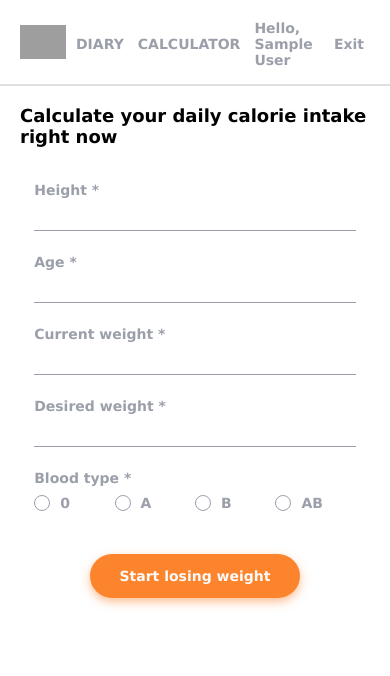
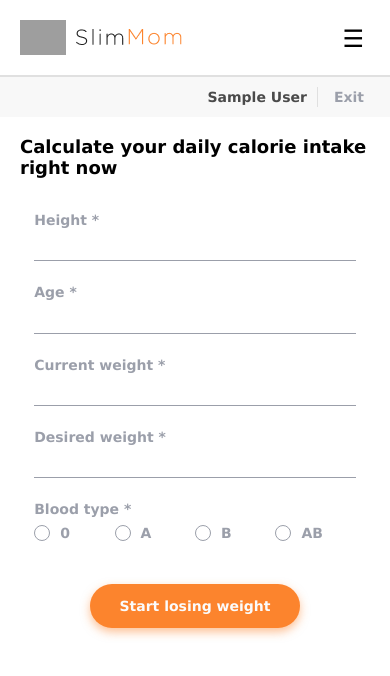
Before and after one commit to danretegan/slim-mom, a React (Create React App) app: page /slim-mom/ in a window 390 px wide. Shown: the top 676 px of the page. Built offline with nearby package versions, Linux system fonts and the light colour scheme; sample sign-in values are in the browser's storage; grey boxes are pictures that could not be loaded; the HTML template or start-up script is replaced by a standard one.

Commit message:
header mobile

```diff
--- /dev/null
+++ b/src/components/BurgerMenu/BurgerMenu.js
@@ -0,0 +1,31 @@
+import React, { useState } from 'react';
+import { Link } from 'react-router-dom';
+import styles from './BurgerMenu.module.css';
+
+const BurgerMenu = () => {
+  const [isOpen, setIsOpen] = useState(false);
+
+  const toggleMenu = () => {
+    setIsOpen(!isOpen);
+  };
+
+  return (
+    <div className={styles.burgerMenu}>
+      <button onClick={toggleMenu} className={styles.burgerButton}>
+        &#9776; {/* Unicode character for burger icon */}
+      </button>
+      {isOpen && (
+        <div className={styles.menu}>
+          <Link to="/diary" className={styles.link} onClick={toggleMenu}>
+            DIARY
+          </Link>
+          <Link to="/calculator" className={styles.link} onClick={toggleMenu}>
+            CALCULATOR
+          </Link>
+        </div>
+      )}
+    </div>
+  );
+};
+
+export default BurgerMenu;
--- /dev/null
+++ b/src/components/BurgerMenu/BurgerMenu.module.css
@@ -0,0 +1,34 @@
+.burgerMenu {
+  position: relative;
+}
+
+.burgerButton {
+  background: none;
+  border: none;
+  font-size: 24px;
+  cursor: pointer;
+}
+
+.menu {
+  position: absolute;
+  top: 40px;
+  right: 0;
+  background-color: white;
+  border: 1px solid #e0e0e0;
+  box-shadow: 0 2px 5px rgba(0, 0, 0, 0.1);
+  padding: 10px;
+  z-index: 1000;
+}
+
+.link {
+  display: block;
+  padding: 10px;
+  color: #9b9faa;
+  text-decoration: none;
+  font-size: 14px;
+  font-weight: bold;
+}
+
+.link:hover {
+  color: #fc842d;
+}
--- a/src/components/Header/Header.jsx
+++ b/src/components/Header/Header.jsx
@@ -6,6 +6,7 @@ import styles from './Header.module.css';
 import logoImg from '../../images/logo.png';
 import slimMomImg from '../../images/slimMom.png';
 import logoDesktop from '../../images/logo-desktop.png';
+import BurgerMenu from '../BurgerMenu/BurgerMenu';
 
 const Header = () => {
   const { auth, setAuth } = useContext(AuthContext);
@@ -22,14 +23,22 @@ const Header = () => {
   };
 
   return (
+    <>
       <header className={styles.header}>
         <div className={styles.logo}>
           <Link to="/">
             <img src={logoImg} alt="Logo" className={styles.logoImg} />
           </Link>
+          {/* USERUL ESTE AUTENTIFICAT */}
+          {auth.isAuthenticated && (
             <Link to="/">
-          <img src={slimMomImg} alt="Slim Mom" className={styles.slimMomImg} />
+              <img
+                src={slimMomImg}
+                alt="Slim Mom"
+                className={styles.slimMomImg}
+              />
             </Link>
+          )}
           <Link to="/">
             <img
               src={logoDesktop}
@@ -40,23 +49,16 @@ const Header = () => {
         </div>
         <nav className={styles.nav}>
           <span className={styles.separator}></span>
+          {/* USERUL ESTE AUTENTIFICAT */}
           {auth.isAuthenticated ? (
             <>
-            <Link to="/diary" className={styles.link}>
-              DIARY
-            </Link>
-            <Link to="/calculator" className={styles.link}>
-              CALCULATOR
-            </Link>
-            {auth.user && (
-              <span className={styles.link}>Hello, {auth.user.name}</span>
-            )}
-            <button onClick={handleLogout} className={styles.button}>
-              Exit
-            </button>
+              <div className={styles.burgerContainer}>
+                <BurgerMenu />
+              </div>
             </>
           ) : (
             <>
+              {/* userul NU este autentificat! */}
               <Link to="/login" className={styles.link}>
                 LOG IN
               </Link>
@@ -67,6 +69,21 @@ const Header = () => {
           )}
         </nav>
       </header>
+      {/* USERUL ESTE AUTENTIFICAT */}
+      {auth.isAuthenticated && (
+        <section className={styles.userSection}>
+          {auth.user && (
+            <>
+              <span className={styles.user}>{auth.user.name}</span>
+              <span className={styles.verticalLine}></span>
+              <button onClick={handleLogout} className={styles.button}>
+                Exit
+              </button>
+            </>
+          )}
+        </section>
+      )}
+    </>
   );
 };
 
--- a/src/components/Header/Header.module.css
+++ b/src/components/Header/Header.module.css
@@ -21,9 +21,6 @@
   width: 46px;
   height: auto;
   margin-right: 10px;
-}
-.slimMomImg {
-  display: none;
 }
 .logoDesktop {
   display: none;
@@ -55,6 +52,7 @@
   color: #fc842d;
 }
 
+/* TABLETA */
 @media (min-width: 768px) {
   .slimMomImg {
     display: block;
@@ -65,6 +63,29 @@
   }
 }
 
+.userSection {
+  display: flex;
+  justify-content: flex-end;
+  align-items: center;
+  width: 100%;
+  padding: 10px 20px;
+  background-color: #f8f8f8;
+}
+
+.user {
+  color: #4a4a4a;
+  font-size: 14px;
+  font-weight: bold;
+}
+
+.verticalLine {
+  width: 1px;
+  height: 20px;
+  background-color: #e0e0e0;
+  margin: 0 10px;
+}
+
+/* DESKTOP */
 @media (min-width: 1280px) {
   .header {
     padding-top: 64px;
```
Lines whose indentation alone changed are shown as unchanged.
